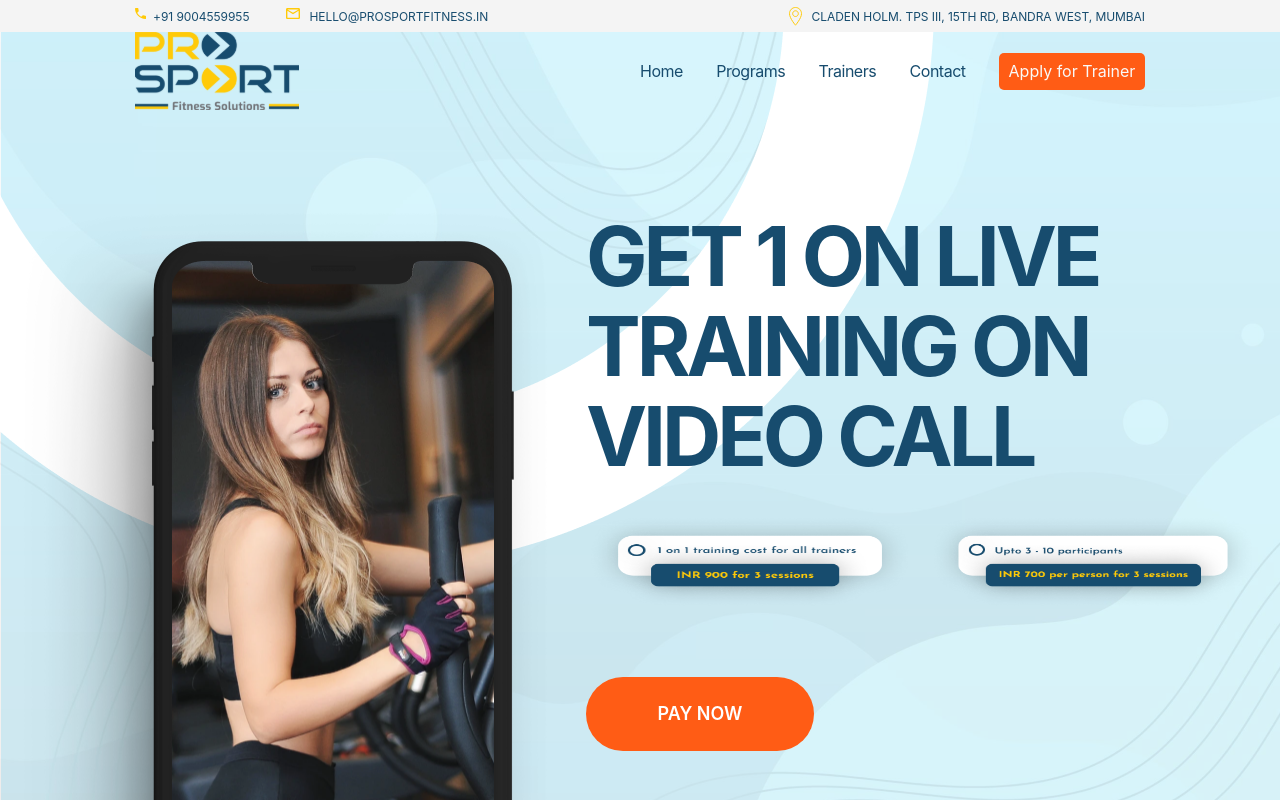
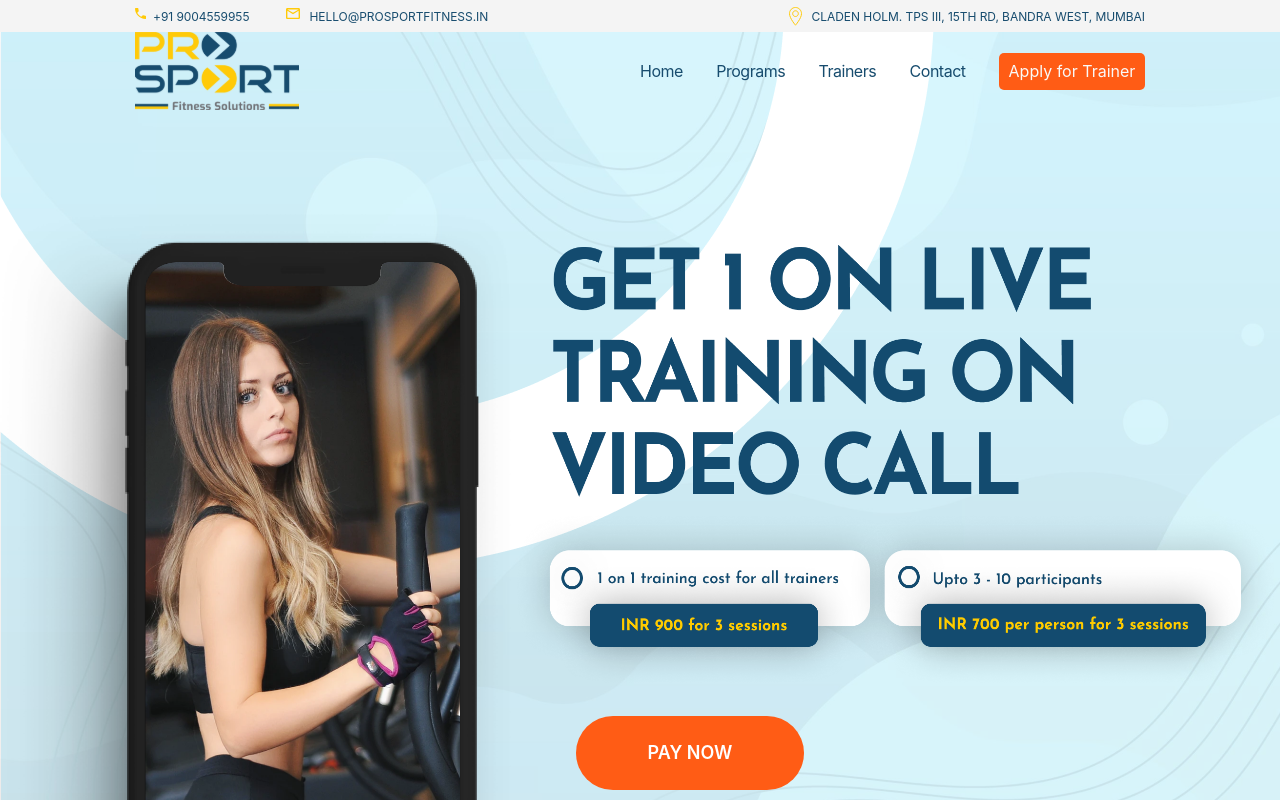
Before and after one commit to sunny960/demo-react-application, a React (Create React App) app: page /session in a window 1280 px wide. Shown: the top 800 px of the page. Built offline with nearby package versions, Linux system fonts and the light colour scheme; what react-material-toast would draw is missing.

Commit message:
resolve some issue

```diff
--- a/src/modules/session/components/getOneOnLiveTraining.js
+++ b/src/modules/session/components/getOneOnLiveTraining.js
@@ -3,20 +3,13 @@ import styled from "styled-components";
 import HeaderMenuRow from "../../header/headerMenuRow";
 import Utility from "../../../utils";
 
-const Row = styled.div`
-  display: flex;
-  flex-direction: row;
-`
 const Column = styled.div`
   display: flex;
   flex-direction: column;
 `
 
-const ContentContainer = styled(Row)`
-  //align-items: center;
-  justify-content: center;
-  padding-top: 102px;
-  gap: 38px;
+const ContentContainer = styled(Column)`
+  position: relative;
 `
 const Container = styled(Column)`
   width: 100%;
@@ -25,38 +18,15 @@ const Container = styled(Column)`
 `
 
 const Icon = styled.img`
-  width: 525px;
-  height: 848px;
-`
-const LeftBtnImage = styled.img`
-  width: 328px;
-  height: 94px;
-`
-const RightBtnImage = styled.img`
-  width: 328px;
-  height: 94px;
-`
-const Title = styled.span`
-  font-family: Josefin Sans;
-  font-style: normal;
-  font-weight: bold;
-  font-size: 82px;
-  line-height: 110%;
-  /* or 90px */
-
-  display: flex;
-  align-items: center;
-  letter-spacing: -0.05em;
-  text-transform: uppercase;
-  color: #174C6E;
-  max-width: 585px;
-  padding: 0 0 31px 0;
-`
-const ImageBtnContainer = styled(Row)`
-  gap: 15px;
-  padding-bottom: 69px;
+  width: 100%;
+  height: 870px;
+  margin-top: 102px;
 `
 const PayNowButton = styled.button`
+  position: absolute;
+  left: 45%;
+  bottom: 20%;
+
   background: #FF5C15;
   border-radius: 100px;
   width: 228px;
@@ -80,17 +50,8 @@ const GetOneOnLiveTraining = () => {
     return (<Container>
         <HeaderMenuRow backgroundColor={'transparent'} showBtnAppyForTrainner={true}/>
         <ContentContainer>
-            <Column>
-                <Icon src={'/images/get_onlive_phone_image.png'}/>
-            </Column>
-            <Column>
-                <Title>{'Get 1 on Live Training on video call'}</Title>
-                <ImageBtnContainer>
-                    <LeftBtnImage src={'/images/get_onlive_training_first_btn_image.png'}/>
-                    <RightBtnImage src={'/images/get_onlive_training_2nd_btn_image.png'}/>
-                </ImageBtnContainer>
-                <PayNowButton onClick={() => Utility.showUnderDevelopment()}>{'Pay Now'}</PayNowButton>
-            </Column>
+            <Icon src={'/images/session_first.png'}/>
+            <PayNowButton onClick={() => Utility.showUnderDevelopment()}>{'Pay Now'}</PayNowButton>
         </ContentContainer>
 
     </Container>)
```
Also changed, not shown: public/images/session_first.png (added).
